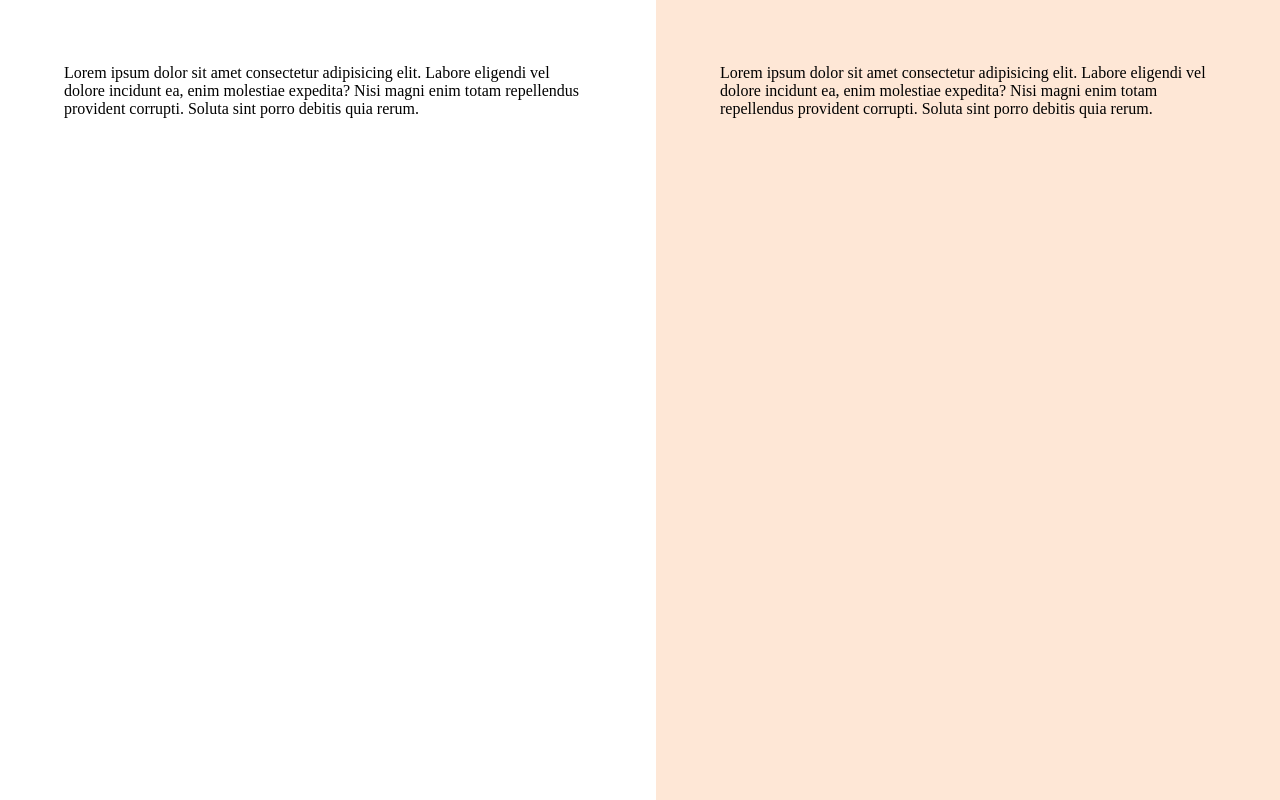
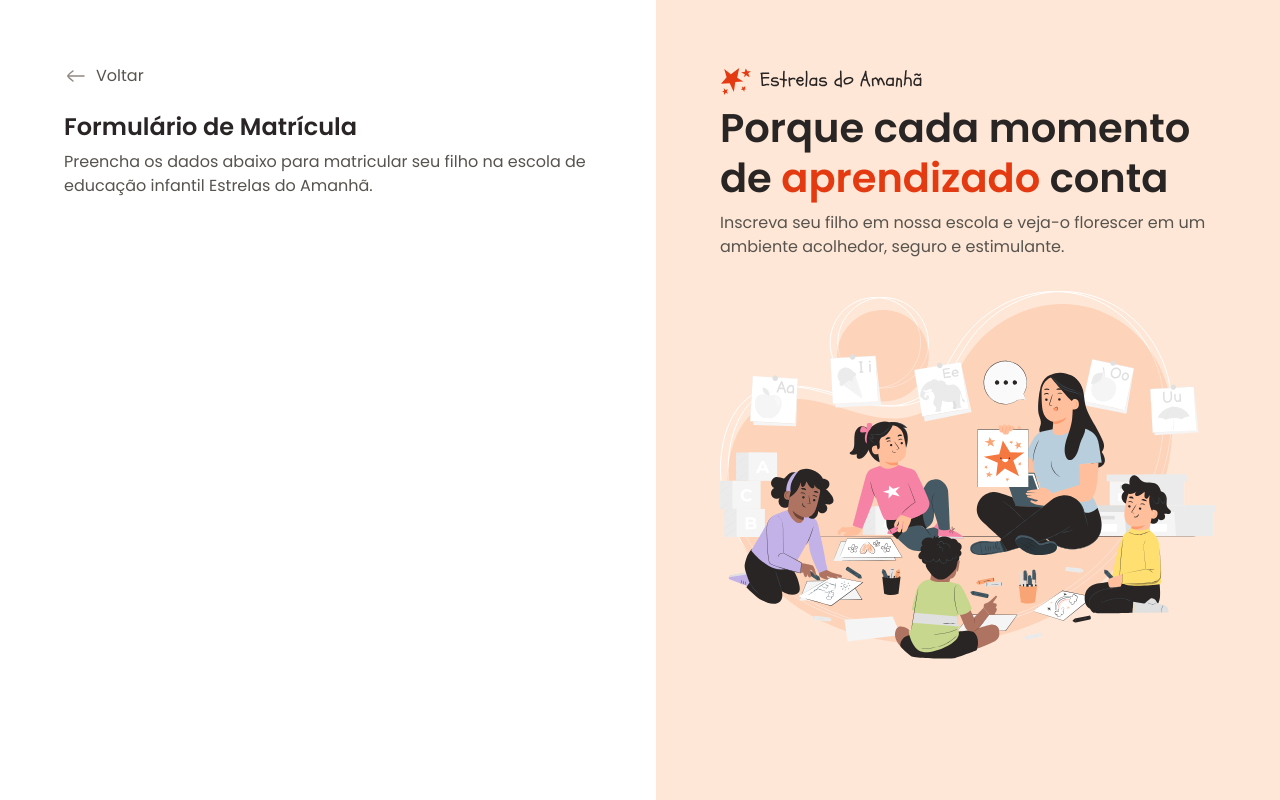
Before and after one commit to Broninn/formulario-matriculas, a plain HTML site: page index.html in a window 1280 px wide. Drawn offline with Linux system fonts and the light colour scheme.

Commit message:
aside e main

```diff
--- a/index.html
+++ b/index.html
@@ -16,18 +16,35 @@
     <div id="app">
       <main>
         <div class="main-container">
-          Lorem ipsum dolor sit amet consectetur adipisicing elit. Labore
-          eligendi vel dolore incidunt ea, enim molestiae expedita? Nisi magni
-          enim totam repellendus provident corrupti. Soluta sint porro debitis
-          quia rerum.
+          <div class="back">
+            <img
+              src="assets/icons/arrow-left-02.svg"
+              alt="Icone de flecha indicando Voltar"
+            />
+            <span>Voltar</span>
+          </div>
+          <h1>Formulário de Matrícula</h1>
+          <p>
+            Preencha os dados abaixo para matricular seu filho na escola de
+            educação infantil Estrelas do Amanhã.
+          </p>
         </div>
       </main>
       <aside>
         <div class="aside-container">
-          Lorem ipsum dolor sit amet consectetur adipisicing elit. Labore
-          eligendi vel dolore incidunt ea, enim molestiae expedita? Nisi magni
-          enim totam repellendus provident corrupti. Soluta sint porro debitis
-          quia rerum.
+          <header>
+            <img src="assets/icons/logo.svg" alt="Logo" />
+            <h2>Porque cada momento de <span>aprendizado</span> conta</h2>
+            <p>
+              Inscreva seu filho em nossa escola e veja-o florescer em um
+              ambiente acolhedor, seguro e estimulante.
+            </p>
+          </header>
+
+          <img
+            src="assets/images/Illustration.svg"
+            alt="Ilustração de professora com crianças aprendendo"
+          />
         </div>
       </aside>
     </div>
--- a/styles/global.css
+++ b/styles/global.css
@@ -33,4 +33,15 @@
 
 body {
     overflow: hidden;
+
+    font: var(--text);
+    color: var(--text-secondary);
 }
+
+h1, h2 {
+    color: var(--text-primary);
+}
+
+img {
+    max-width: 100%;
+}
--- a/styles/layout.css
+++ b/styles/layout.css
@@ -13,13 +13,38 @@ main {
     max-width: 33rem;
     margin-left: auto;
   }
+
+  & .back {
+    display: flex;
+    align-items: center;
+    gap: 0.5rem;
+    margin-bottom: 1.5rem;
+  }
+
+  & h1 {
+    font: 600 1.5rem/1.25 var(--font-family);
+    margin-bottom: 0.5rem;
+  }
 }
 
 aside {
-    background-color: var(--surface-secondary);
-    padding: 4rem;
+  background-color: var(--surface-secondary);
+  padding: 4rem;
 
-    & .aside-container {
-        max-width: 31rem;
+  & .aside-container {
+    max-width: 31rem;
+
+    & > img {
+      height: auto;
+      margin-top: 2rem;
     }
+  }
+
+  & h2 {
+    font: 600 2.5rem/1.25 var(--font-family);
+    margin-bottom: 0.5rem;
+    & span {
+      color: var(--text-highlight);
+    }
+  }
 }
```
